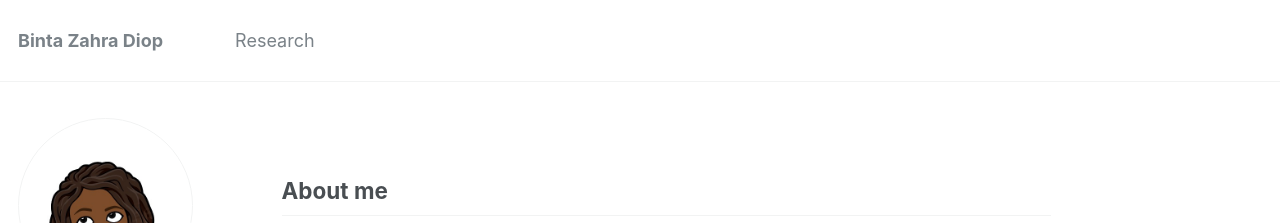
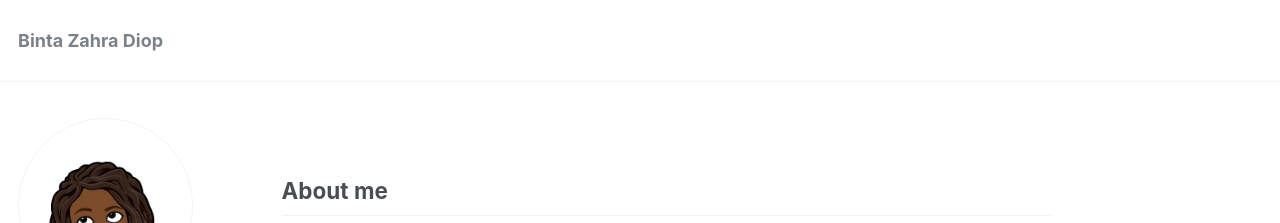
Before and after one commit to bzdiop/bzdiop.github.io, a Jekyll site: the page built from _pages/about.md, in a window 1280 px wide and 900 px high. Shown: the top 223 px of the window. Built offline with Jekyll 4.4.1, drawn with Linux system fonts in a browser that asks for light colours; some web fonts are replaced.

Commit message:
slim down

```diff
--- a/_data/navigation.yml
+++ b/_data/navigation.yml
@@ -1,4 +1 @@
 # main links links
-main:
-  - title: "Research"
-    url: /research/
```
